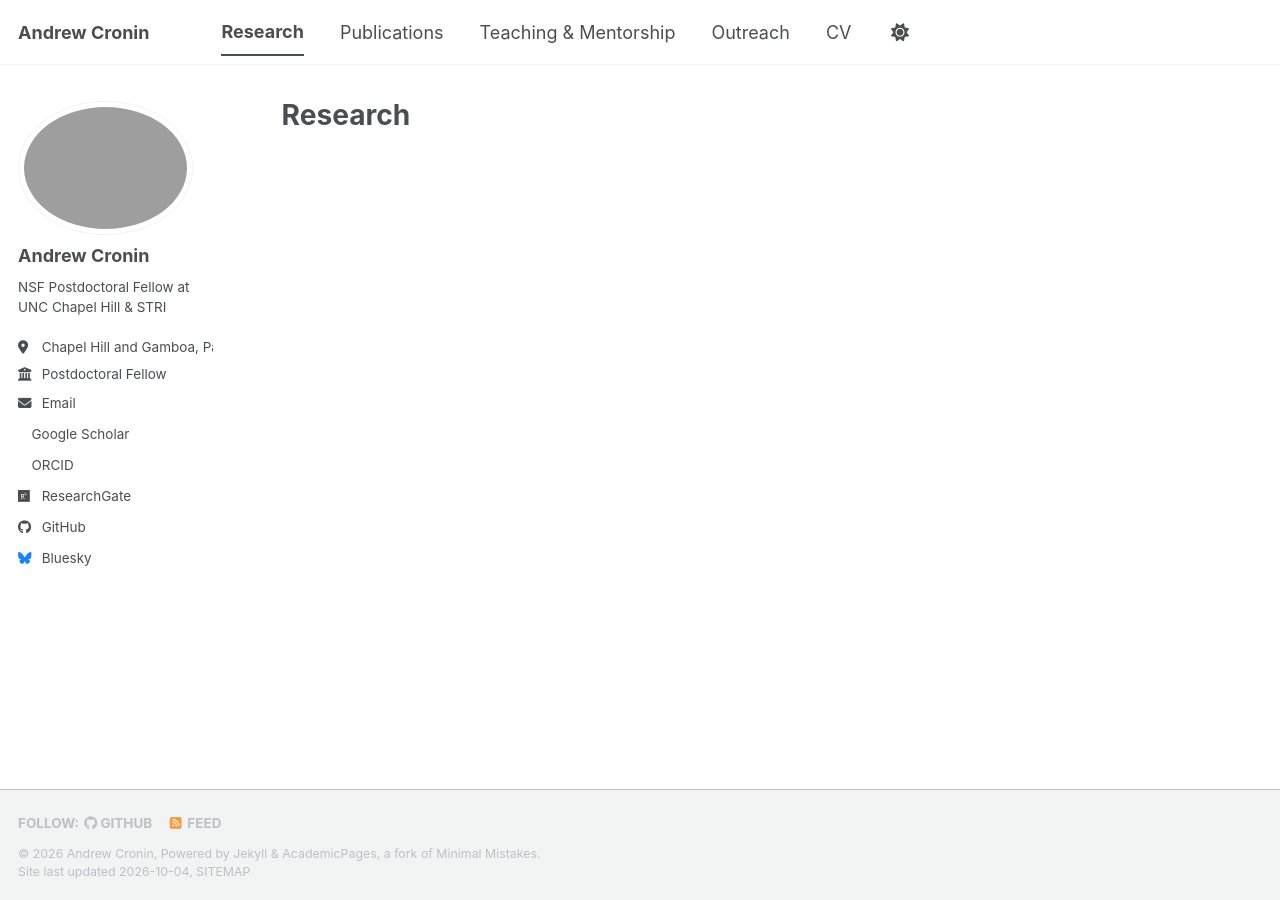
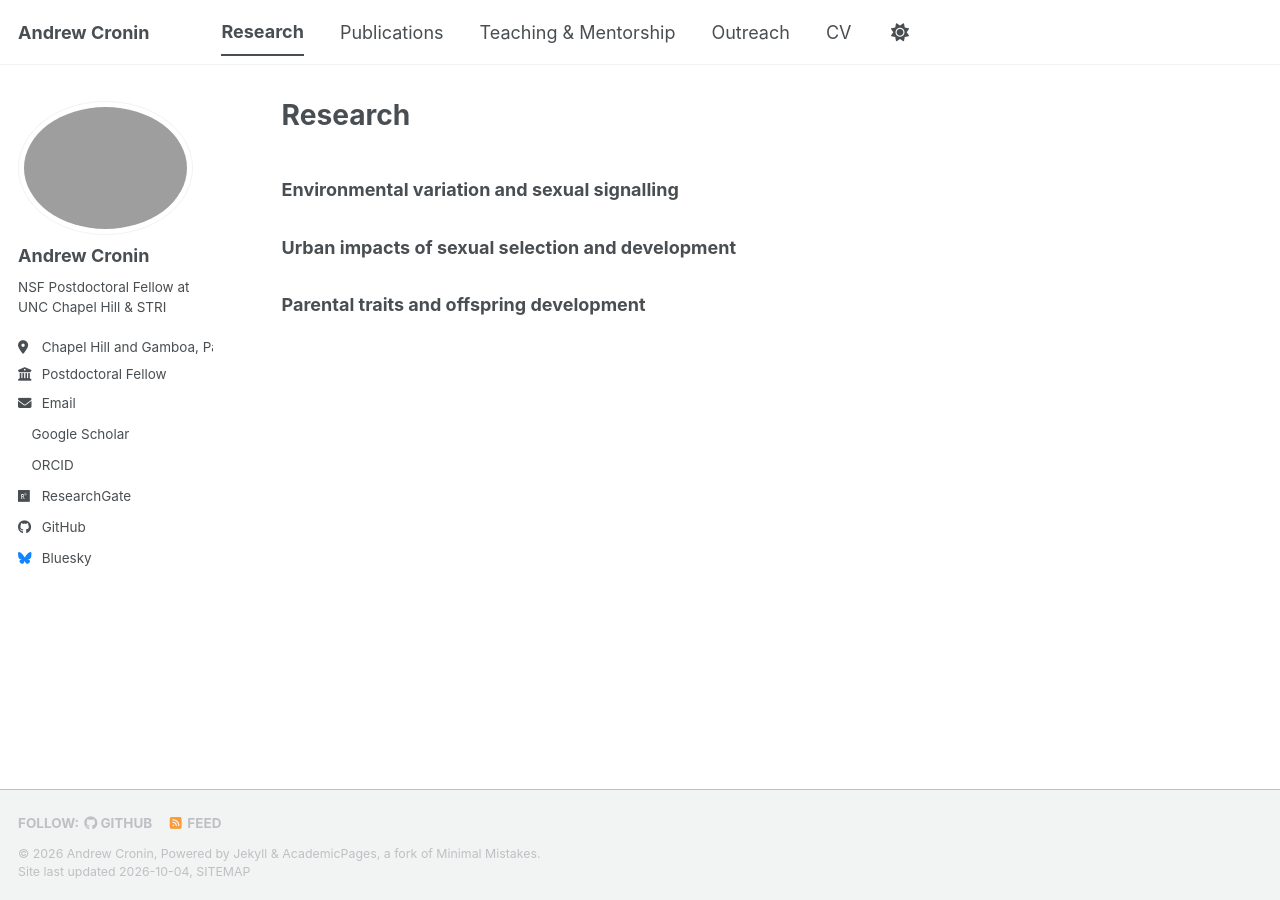
Before and after one commit to andrewdcronin/andrewdcronin.github.io, a Jekyll site: the page built from _pages/research.md, in a window 1280 px wide. Built offline with Jekyll 4.4.1, drawn with Linux system fonts in a browser that asks for light colours; a style sheet for code colours, icons or effects is not loaded.

Commit message:
Add new research topics to research.md
Added sections on environmental variation, urban impacts, and parental traits.

```diff
--- a/_pages/research.md
+++ b/_pages/research.md
@@ -2,3 +2,11 @@
 title: "Research"
 permalink: /research/
 ---
+
+### Environmental variation and sexual signalling
+
+
+### Urban impacts of sexual selection and development
+
+
+### Parental traits and offspring development
```
